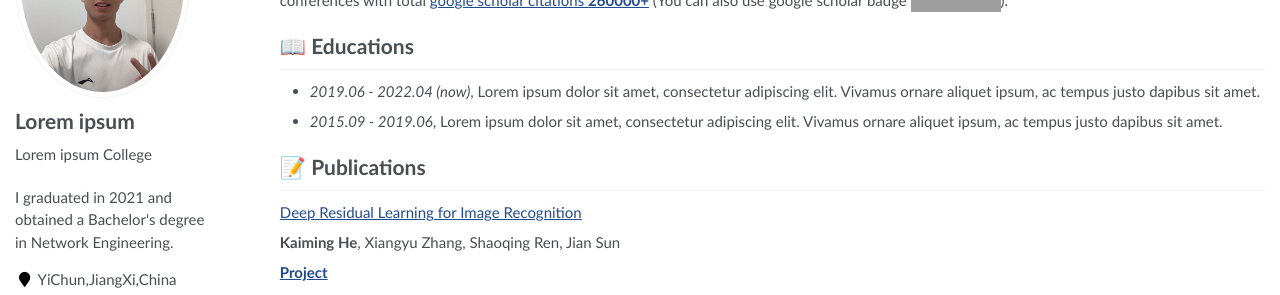
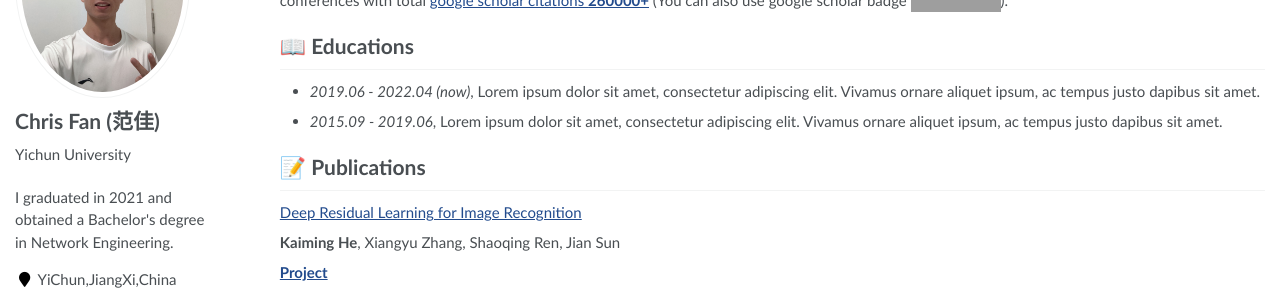
Before and after one commit to ChrisFanStar/chrisfanstar.github.io, a Jekyll site: the page built from _pages/about.md, in a window 1280 px wide. Shown: the part 221-516 px from the top of the page. Built offline with Jekyll 4.4.1, drawn with Linux system fonts in a browser that asks for light colours; grey boxes are pictures that could not be loaded.

Commit message:
change title

```diff
--- a/_config.yml
+++ b/_config.yml
@@ -21,9 +21,9 @@ baidu_site_verification  :  # get baidu_site_verification from https://ziyuan.ba
 
 # Site Author
 author:
-  name             : "Lorem ipsum"
+  name             : "Chris Fan (范佳)"
   avatar           : "images/chrisfan.jpg"
-  bio              : "Lorem ipsum College"
+  bio              : "Yichun University"
   location         : "YiChun,JiangXi,China"
   employer         :
   pubmed           :
```
